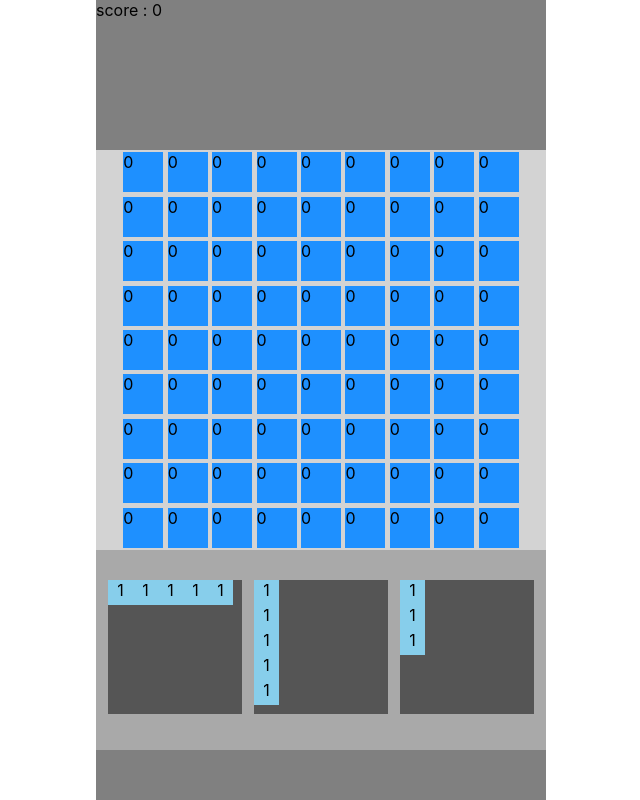
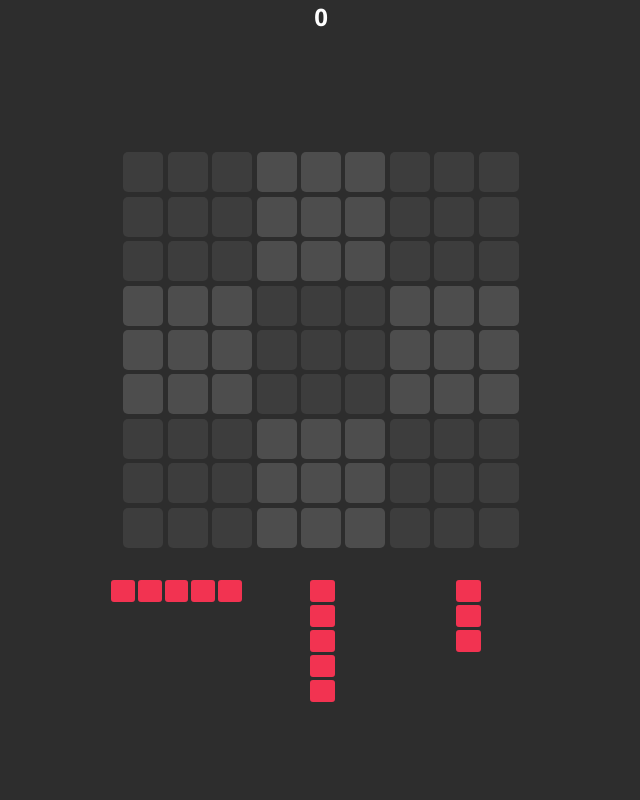
Before and after one commit to jaeinbaek/woodoku, a React (Create React App) app: page / in a window 1280 px wide. Shown: the whole page, without its empty margins (319-959 px from the left). Built offline with nearby package versions, Linux system fonts and the light colour scheme.

Commit message:
Start styleing components

```diff
--- a/public/index.html
+++ b/public/index.html
@@ -24,6 +24,9 @@
       work correctly both with client-side routing and a non-root public URL.
       Learn how to configure a non-root public URL by running `npm run build`.
     -->
+    <link rel="preconnect" href="https://fonts.googleapis.com">
+    <link rel="preconnect" href="https://fonts.gstatic.com" crossorigin>
+    <link href="https://fonts.googleapis.com/css2?family=Noto+Sans:wght@700&display=swap" rel="stylesheet">
     <title>React App</title>
   </head>
   <body>
--- a/src/components/Board.jsx
+++ b/src/components/Board.jsx
@@ -1,8 +1,8 @@
 import { useState, useEffect } from 'react';
 import BoardRow from './BoardRow';
+import TrayBlock from './TrayBlock';
 import switchBlocks from './switchBlocks.js';
 import simSwitchBlocks from './simSwitchBlocks.js';
-import TrayBlock from './TrayBlock';
 
 
 // Function for declare board
@@ -60,9 +60,7 @@ function Board() {
   const checkerAfterBlockSet = () => {
     let copyOfBoard = board
     checkToClear(copyOfBoard)
-
     trayBlockArr.splice(blockIndexInTrayArr, 1, 0)
-
     // check blockTray empty
     let sumOfTray = 0
     for (let i = 0; i < 3; i++) {
@@ -97,7 +95,6 @@ function Board() {
         toClear.row.push(i)
       }
     }
-
     for (let i = 0; i < 9; i++) {
       let sumOfCol = 0;
       for (let j = 0; j < 9; j++) {
@@ -107,7 +104,6 @@ function Board() {
         toClear.col.push(i)
       }
     }
-
     for (let i = 1; i < 10; i++) {
       let sumOfSquare = 0;
       for (let j = defGeo[i][1]; j <= defGeo[i][3]; j++) {
@@ -158,7 +154,6 @@ function Board() {
       tempArr.push(Math.floor(Math.random() * (max - min + 1)) + min)
     }
     setTrayBlockArr(tempArr)
-
   }
 
   const simulateTray = () => {
@@ -169,7 +164,6 @@ function Board() {
       if ( trayBlockArr[i] !== 0 ) {
         // for each row
         for (let j = 0; j < 9; j++) {
-
           // for each col
           for (let k = 0; k < 9; k++) {
             if ( board[j][k] === 0 ) {
@@ -210,7 +204,9 @@ function Board() {
   return (
     <div>
       <div className="score">
-        score : {score}
+        <div className="score-text">
+        {score}
+        </div>
       </div>
       <div className="board">
         {boardRowMap}
--- a/src/components/BoardCol.jsx
+++ b/src/components/BoardCol.jsx
@@ -3,15 +3,48 @@ function BoardCol({value, rowIndex, colIndex, deliver}) {
   const deliverFunc = () => {
     deliver(rowIndex, colIndex)
   }
-
+    // For 3*3 Checkerboard pattern (CSS class)
+    if ( rowIndex === 3 || rowIndex === 4 || rowIndex === 5  ) {
+      if ( colIndex === 3 || colIndex === 4 || colIndex === 5  ) {
         return (
           <div
             className={value === 0 ? "board-col" : "board-col placed"}
             onClick={deliverFunc}
           >
-        {value}
           </div>
         );
       }
+      else {
+        return (
+          <div
+            className={value === 0 ? "board-col-bright" : "board-col placed"}
+            onClick={deliverFunc}
+          >
+          </div>
+        );
+      }
+    }
+    else {
+      if ( colIndex === 0 || colIndex === 1 || colIndex === 2 || colIndex === 6 || colIndex === 7 || colIndex === 8  ) {
+        return (
+          <div
+            className={value === 0 ? "board-col" : "board-col placed"}
+            onClick={deliverFunc}
+          >
+          </div>
+        );
+      }
+      else {
+        return (
+          <div
+            className={value === 0 ? "board-col-bright" : "board-col placed"}
+            onClick={deliverFunc}
+          >
+          </div>
+        );
+      }
+    }
+
+  }
 
   export default BoardCol;
--- a/src/components/BoardRow.jsx
+++ b/src/components/BoardRow.jsx
@@ -1,6 +1,7 @@
 import BoardCol from "./BoardCol";
 
 function BoardRow({value, rowIndex, deliver}) {
+
   const boardColMap = value.map((col, index) => (<BoardCol value={col} rowIndex={rowIndex} colIndex={index} deliver={deliver} key={index}></BoardCol>))
 
   return (
--- a/src/components/RenderBlockCol.jsx
+++ b/src/components/RenderBlockCol.jsx
@@ -3,7 +3,6 @@ function RenderBlockCol({value}) {
       <div
         className={value === 0 ? "tray-block" : "tray-block placed"}
       >
-        {value}
       </div>
     );
   }
--- a/src/css/App.css
+++ b/src/css/App.css
@@ -1,5 +1,7 @@
 html, body {
   height: 100%;
+  font-family: 'Noto Sans', sans-serif;
+  background-color: #2d2d2d;
 }
 
 #root {
@@ -15,10 +17,16 @@ html, body {
   width: 450px;
   margin-left: auto;
   margin-right: auto;
-  background-color: gray;
+  background-color: #2d2d2d;
 }
 
 .score {
   height: 150px;
   width: 100%;
+  color: white;
+  font-size: x-large;
+  text-align: center;
 }
+
+.score-text {
+}
--- a/src/css/Board.css
+++ b/src/css/Board.css
@@ -3,7 +3,7 @@
     height: 400px;
     padding-left: 25px;
     padding-right: 25px;
-    background-color: lightgrey;
+    background-color: #2d2d2d;
     display: flex;
     flex-direction: column;
     justify-content: space-around;
@@ -19,16 +19,24 @@
 .board-col{
     height: 100%;
     width: 40px;
-    background-color: dodgerblue;
+    border-radius: 5px;
+    background-color: #3d3d3d;
+}
+
+.board-col-bright{
+    height: 100%;
+    width: 40px;
+    border-radius: 5px;
+    background-color: #4d4d4d;
 }
 
 .placed{
-    background-color: crimson;
+    background-color: #F23351;
 }
 
 
 .tray {
-    background-color: darkgrey;
+    background-color: #2d2d2d;
     height: 200px;
     width: 450px;
   }
@@ -45,7 +53,7 @@
     height: 134px;
     margin-top: 30px;
     margin-left: 12px;
-    background-color: #555555;
+    background-color: #2d2d2d;
 }
 
 .block-wrap {
@@ -58,9 +66,13 @@
     display: flex;
     flex-direction: row;
     height: 25px;
+    justify-content: center;
 }
 
 .tray-block{
     width: 25px;
-    background-color: skyblue;
+    border-radius: 3px;
+    margin-left: 3px;
+    margin-bottom: 3px;
+    background-color: #F23351;
 }
```
Lines whose indentation alone changed are shown as unchanged.
